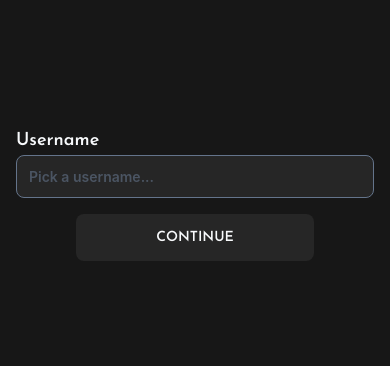
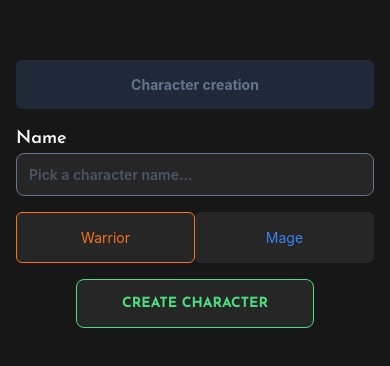
Before and after one commit to davidpetrea/aden, a React Native app: screen / in a window 390 px wide. Shown: the part 228-594 px from the top of the page. Built offline with nearby package versions, Linux system fonts and the light colour scheme.

Commit message:
Crude implementation of a Character class, character creation feature.

```diff
--- a/App.tsx
+++ b/App.tsx
@@ -3,6 +3,7 @@ import { StatusBar } from 'expo-status-bar';
 import { View, Text } from 'react-native';
 
 import NavContainer from './src/navigation/NavContainer';
+import { useUserStore } from './src/stores/userStore';
 
 export default function App() {
   const [fontsLoaded] = useFonts({
--- /dev/null
+++ b/src/character/index.ts
@@ -0,0 +1,15 @@
+export type CharacterClass = 'warrior' | 'mage';
+
+class Character {
+  name;
+  specialization;
+  level;
+
+  constructor(name: string, specialization: CharacterClass) {
+    this.name = name;
+    this.specialization = specialization;
+    this.level = 1;
+  }
+}
+
+export default Character;
--- a/src/components/ui/TextField.tsx
+++ b/src/components/ui/TextField.tsx
@@ -1,15 +1,21 @@
 import { useState } from 'react';
-import { View, TextInput, Text } from 'react-native';
+import { View, TextInput, Text, TextInputProps } from 'react-native';
 
 import { colors } from '../../theme/colors';
 
 type TextFieldProps = {
   label?: string;
   placeholder?: string;
-  className?: string; //TODO: proper combining of classes
+  className?: string; //TODO: proper combining of classes,
+  inputProps: TextInputProps;
 };
 
-function TextField({ label, placeholder, className }: TextFieldProps) {
+function TextField({
+  label,
+  placeholder,
+  className,
+  inputProps,
+}: TextFieldProps) {
   const [isFocused, setIsFocused] = useState(false);
   return (
     <View className='w-full'>
@@ -30,6 +36,7 @@ function TextField({ label, placeholder, className }: TextFieldProps) {
         onBlur={() => {
           setIsFocused(false);
         }}
+        {...inputProps}
       />
     </View>
   );
--- a/src/navigation/IntroStack.tsx
+++ b/src/navigation/IntroStack.tsx
@@ -1,13 +1,10 @@
 import { createNativeStackNavigator } from '@react-navigation/native-stack';
 import React from 'react';
 
-import NameSelect from '../screens/intro/NameSelect';
-
-// import LoginScreen from '../screens/LoginScreen';
+import CharacterCreate from '../screens/intro/CharacterCreate';
 
 export type IntroStackParams = {
-  NameSelect: undefined;
-  ClassSelect: undefined;
+  CharacterCreate: undefined;
 };
 
 const Stack = createNativeStackNavigator<IntroStackParams>();
@@ -15,8 +12,7 @@ const Stack = createNativeStackNavigator<IntroStackParams>();
 const IntroStack = () => {
   return (
     <Stack.Navigator screenOptions={{ headerShown: false }}>
-      <Stack.Screen name='NameSelect' component={NameSelect} />
-      <Stack.Screen name='ClassSelect' component={NameSelect} />
+      <Stack.Screen name='CharacterCreate' component={CharacterCreate} />
     </Stack.Navigator>
   );
 };
--- a/src/navigation/NavContainer.tsx
+++ b/src/navigation/NavContainer.tsx
@@ -1,20 +1,44 @@
 import { NavigationContainer } from '@react-navigation/native';
-import React, { useEffect } from 'react';
-
+import React, { useEffect, useState } from 'react';
+import { SafeAreaView, Text } from 'react-native';
 import GameStack from './GameStack';
 import IntroStack from './IntroStack';
 import { useUserStore } from '../stores/userStore';
 
 const NavContainer = () => {
-  const { username, getUsername } = useUserStore();
+  const [isLoading, setIsLoading] = useState(false);
+  const { character, getCharacter } = useUserStore();
+
+  console.log('character?', character);
 
   useEffect(() => {
-    getUsername();
-  }, [getUsername]);
+    async function loadUser() {
+      try {
+        setIsLoading(true);
+        await getCharacter();
+      } catch (err) {
+        console.log(err);
+      } finally {
+        setIsLoading(false);
+      }
+    }
+    loadUser();
+  }, [getCharacter]);
+
+  console.log(isLoading);
+  if (isLoading) {
+    return (
+      <SafeAreaView className='flex-1 gap-y-4 items-center justify-center bg-neutral-900 p-4'>
+        <Text className='text-center font-bold text-lg text-slate-50'>
+          Loading game data...
+        </Text>
+      </SafeAreaView>
+    );
+  }
 
   return (
     <NavigationContainer>
-      {username ? <GameStack /> : <IntroStack />}
+      {character ? <GameStack /> : <IntroStack />}
     </NavigationContainer>
   );
 };
--- a/src/screens/game/Home.tsx
+++ b/src/screens/game/Home.tsx
@@ -1,14 +1,24 @@
-import { Text } from 'react-native';
+import { Text, Pressable } from 'react-native';
 import { SafeAreaView } from 'react-native-safe-area-context';
 
 import { useUserStore } from '../../stores/userStore';
 
 function Home() {
-  const { username } = useUserStore();
-  console.log('Username', username);
+  const { character, removeCharacter } = useUserStore();
+
   return (
-    <SafeAreaView className='flex-1 items-center justify-center bg-neutral-900 p-4'>
-      <Text className='text-slate-50'>Welcome back, {username}!</Text>
+    <SafeAreaView className='flex-1 gap-y-4 items-center justify-center bg-neutral-900 p-4'>
+      <Text className='text-slate-50'>Welcome back, {character?.name}!</Text>
+      <Pressable
+        className={`bg-neutral-800 font-bold p-4 rounded-lg w-2/3 transition duration-200 ease-in-out`}
+        onPress={() => {
+          removeCharacter();
+        }}
+      >
+        <Text className='text-slate-50 font-[600] text-center uppercase font-[Josefin-Sans]'>
+          Delete character
+        </Text>
+      </Pressable>
     </SafeAreaView>
   );
 }
--- /dev/null
+++ b/src/screens/intro/CharacterCreate.tsx
@@ -0,0 +1,123 @@
+import TextField from 'components/ui/TextField';
+import { Text, Pressable, View } from 'react-native';
+import { SafeAreaView } from 'react-native-safe-area-context';
+
+import { useUserStore } from '../../stores/userStore';
+import { useForm, Controller } from 'react-hook-form';
+import Character, { CharacterClass } from 'src/character';
+
+type FormState = Pick<Character, 'name' | 'specialization'>;
+
+function CharacterCreate() {
+  const { createCharacter } = useUserStore();
+
+  // TODO: Add proper validation
+  const {
+    control,
+    handleSubmit,
+    formState: { errors },
+    setValue,
+    watch,
+  } = useForm<FormState>({
+    defaultValues: {
+      specialization: 'warrior',
+    },
+  });
+
+  const onSubmit = (data: FormState) => {
+    createCharacter(data);
+  };
+
+  const characterSpecialization = watch('specialization');
+
+  return (
+    <SafeAreaView className='flex-1 gap-y-4 items-center justify-center bg-neutral-900 p-4'>
+      <View className='w-full rounded-md p-4 bg-gray-800'>
+        <Text className='text-slate-500 font-bold text-center'>
+          Character creation
+        </Text>
+      </View>
+      <View className='w-full'>
+        <Controller
+          control={control}
+          rules={{
+            required: true,
+            maxLength: 24,
+          }}
+          render={({ field: { onChange, onBlur, value } }) => (
+            <TextField
+              label='Name'
+              placeholder='Pick a character name...'
+              inputProps={{
+                onBlur: onBlur,
+                onChangeText: onChange,
+                value: value,
+                selectTextOnFocus: true,
+              }}
+            />
+          )}
+          name='name'
+        />
+        {errors.name && (
+          <Text className='text-red-500'>Character name is required.</Text>
+        )}
+      </View>
+      <View className='flex w-full flex-row'>
+        <ClassSelectButton
+          isSelected={characterSpecialization === 'warrior'}
+          value={'warrior'}
+          onPress={() => setValue('specialization', 'warrior')}
+        />
+        <ClassSelectButton
+          isSelected={characterSpecialization === 'mage'}
+          value={'mage'}
+          onPress={() => setValue('specialization', 'mage')}
+        />
+      </View>
+
+      <Pressable
+        className={`bg-neutral-800 font-bold p-4 rounded-lg w-2/3 transition duration-200 ease-in-out border border-green-400`}
+        onPress={handleSubmit(onSubmit)}
+      >
+        <Text className='font-bold text-center uppercase font-[Josefin-Sans] text-green-400'>
+          Create character
+        </Text>
+      </Pressable>
+    </SafeAreaView>
+  );
+}
+
+const ClassSelectButton = ({
+  isSelected,
+  value,
+  onPress,
+}: {
+  isSelected: boolean;
+  value: CharacterClass;
+  onPress: () => void;
+}) => {
+  const textClassStyling: Record<CharacterClass, string> = {
+    warrior: 'text-orange-500',
+    mage: 'text-blue-500',
+  };
+
+  const borderClassStyling: Record<CharacterClass, string> = {
+    warrior: 'border-orange-500',
+    mage: 'border-blue-500',
+  };
+
+  return (
+    <Pressable
+      onPress={onPress}
+      className={`${
+        isSelected ? `${borderClassStyling[value]}` : 'border-transparent'
+      } border p-4 bg-neutral-800 rounded-md flex-1`}
+    >
+      <Text className={`capitalize ${textClassStyling[value]} text-center`}>
+        {value}
+      </Text>
+    </Pressable>
+  );
+};
+
+export default CharacterCreate;
--- a/src/screens/intro/NameSelect.tsx
+++ /dev/null
@@ -1,27 +0,0 @@
-import TextField from 'components/ui/TextField';
-import { Text, Pressable } from 'react-native';
-import { SafeAreaView } from 'react-native-safe-area-context';
-
-import { useUserStore } from '../../stores/userStore';
-
-function NameSelect() {
-  const { setUsername } = useUserStore();
-
-  return (
-    <SafeAreaView className='flex-1 gap-y-4 items-center justify-center bg-neutral-900 p-4'>
-      <TextField label='Username' placeholder='Pick a username...' />
-      <Pressable
-        className={`bg-neutral-800 font-bold p-4 rounded-lg w-2/3 transition duration-200 ease-in-out`}
-        onPress={() => {
-          setUsername('Halala');
-        }}
-      >
-        <Text className='text-slate-50 font-[600] text-center uppercase font-[Josefin-Sans]'>
-          Continue
-        </Text>
-      </Pressable>
-    </SafeAreaView>
-  );
-}
-
-export default NameSelect;
--- a/src/stores/userStore.ts
+++ b/src/stores/userStore.ts
@@ -1,23 +1,37 @@
 import AsyncStorage from '@react-native-async-storage/async-storage';
+import Character, { CharacterClass } from '../character';
 import { create } from 'zustand';
 
 enum UserStorageFields {
-  'username' = 'username',
+  'character' = 'character',
 }
 
+export type CharacterProperties = {
+  name: string;
+  specialization: CharacterClass;
+  level: number;
+};
+
 interface UserState {
-  username: string | undefined;
-  getUsername: () => void;
-  setUsername: (username: string) => void;
+  character: Character | undefined;
+  createCharacter: (
+    data: Pick<Character, 'name' | 'specialization'>
+  ) => Promise<void>;
+  getCharacter: () => Promise<void>;
+  setCharacter: (character: Character) => Promise<void>;
+  removeCharacter: () => Promise<void>;
 }
 
 export const useUserStore = create<UserState>()((set) => ({
-  username: undefined,
-  getUsername: async () => {
+  character: undefined,
+  getCharacter: async () => {
     try {
-      const username = await AsyncStorage.getItem(UserStorageFields.username);
-      if (username) {
-        set({ username });
+      const characterJson = await AsyncStorage.getItem(
+        UserStorageFields.character
+      );
+      const character = characterJson ? JSON.parse(characterJson) : null;
+      if (character) {
+        set({ character });
       }
     } catch (err) {
       if (err instanceof Error) {
@@ -25,12 +39,43 @@ export const useUserStore = create<UserState>()((set) => ({
       }
     }
   },
-  setUsername: async (username: string) => {
+  createCharacter: async (data) => {
+    if (!data) {
+      throw new Error('Character could not be created due to invalid data.');
+    }
+
+    const newCharacter = new Character(data.name, data.specialization);
+
+    await AsyncStorage.setItem(
+      UserStorageFields.character,
+      JSON.stringify({
+        newCharacter,
+      })
+    );
+
+    set({ character: newCharacter });
+  },
+  setCharacter: async (character) => {
     try {
-      if (!username) {
-        throw new Error('Name is required.');
+      if (!character) {
+        throw new Error('Character undefined or null.');
       }
-      await AsyncStorage.setItem(UserStorageFields.username, username);
+      await AsyncStorage.setItem(
+        UserStorageFields.character,
+        JSON.stringify(character)
+      );
+
+      set({ character });
+    } catch (err) {
+      if (err instanceof Error) {
+        console.log(err.message);
+      }
+    }
+  },
+  removeCharacter: async () => {
+    try {
+      await AsyncStorage.removeItem(UserStorageFields.character);
+      set({ character: undefined });
     } catch (err) {
       if (err instanceof Error) {
         console.log(err.message);
```
Also changed, not shown: .eslintrc.json.
